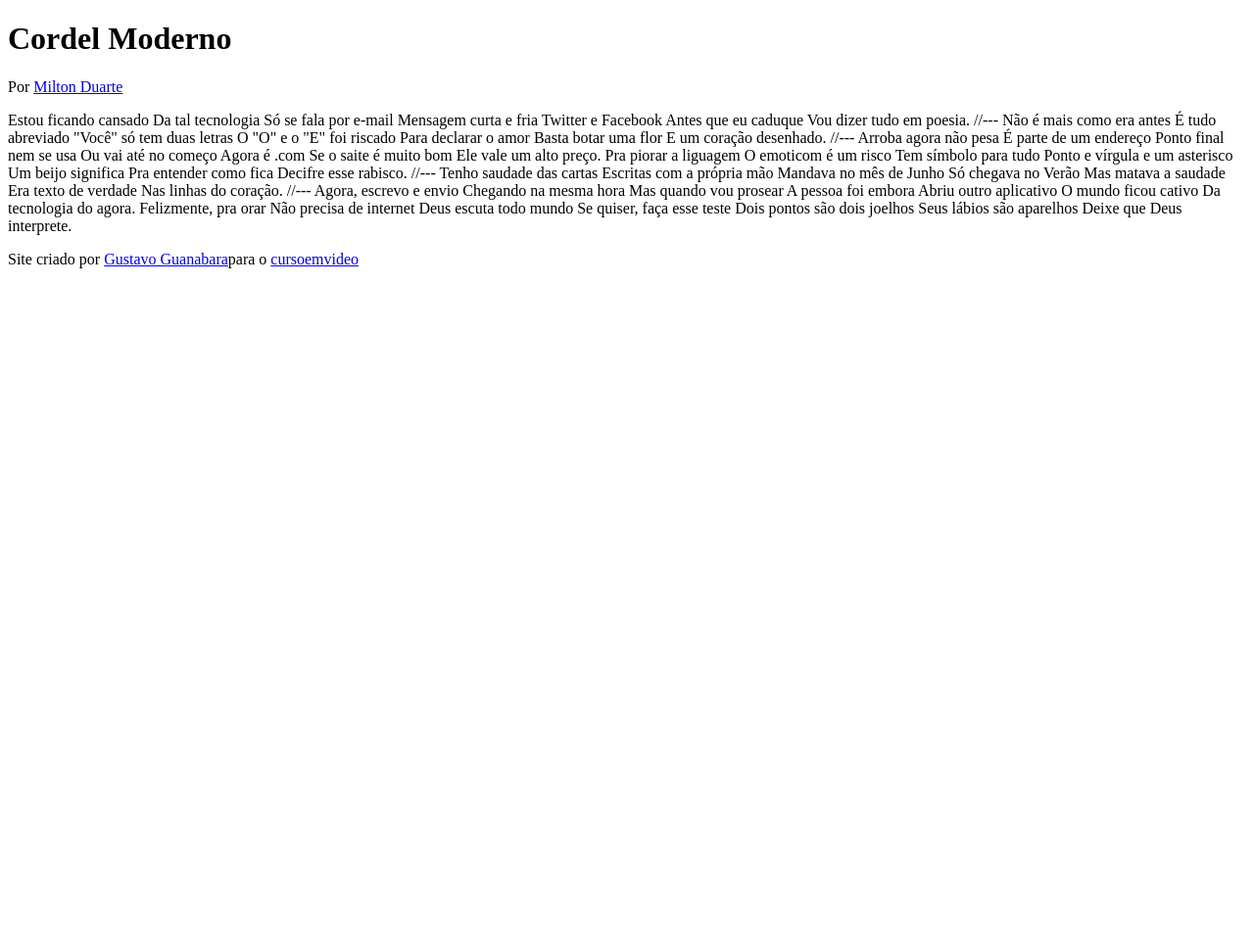
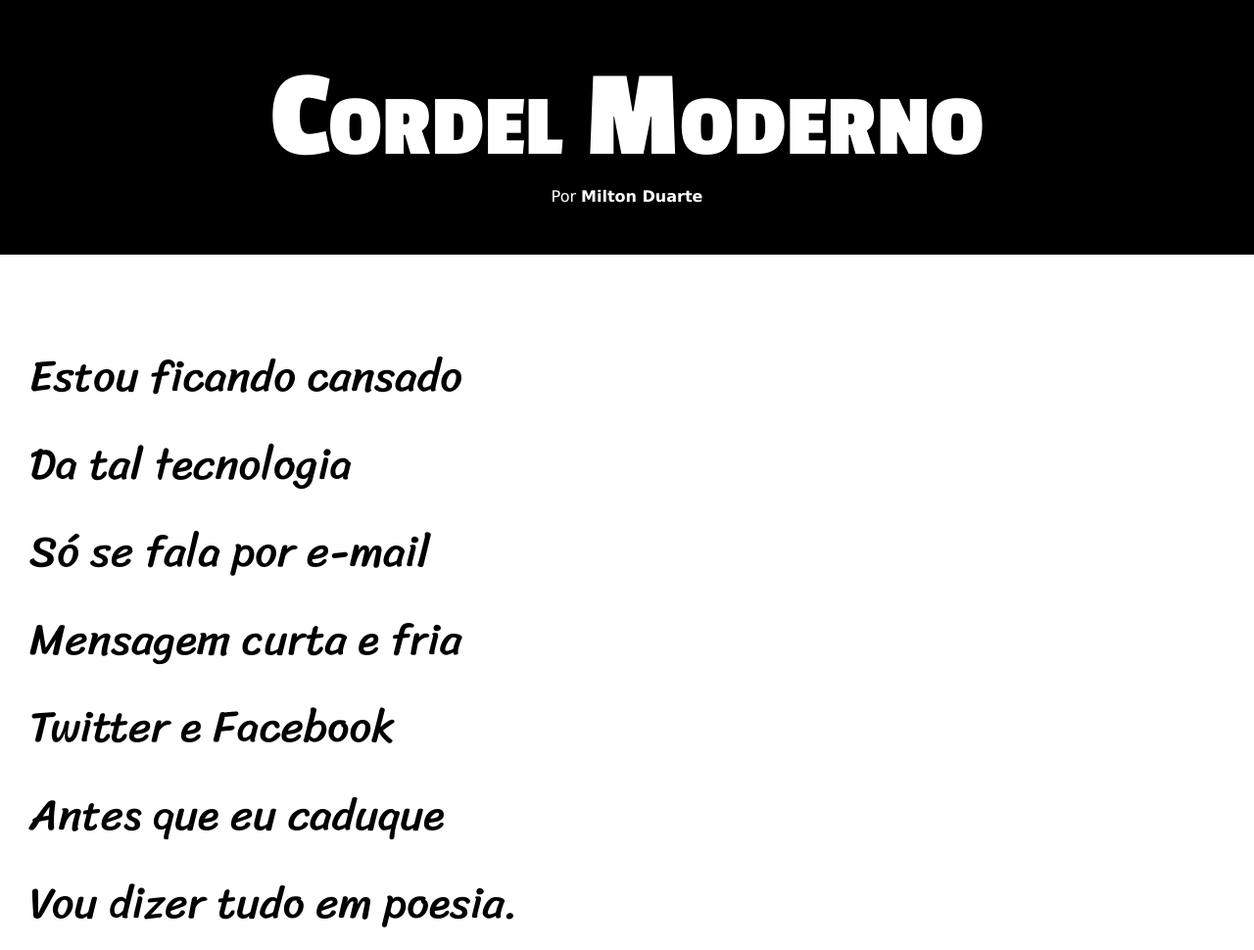
Before and after one commit to canholato/html-css, a plain HTML site: page desafios/d012/index.html in a window 1280 px wide. Shown: the top 970 px of the page at 98% size. Before the commit the page ends 800 px from the top, so only its background shows below. Drawn offline with Linux system fonts and the light colour scheme.

Commit message:
atualização do d012

```diff
--- /dev/null
+++ b/desafios/d012/estilo/style.css
@@ -0,0 +1,70 @@
+@charset "UTF-8";
+
+@import url('https://fonts.googleapis.com/css2? family= Passion+One:wght@400;700 & display=swap');
+
+@import url('https://fonts.googleapis.com/css2?family= Sriracha & display=swap');
+
+:root {
+    --fonte1: Verdana, Geneva, Tahoma, sans-serif;
+    --fonte2: 'Passion One', cursiva;
+    --fonte3: 'Sriracha', cursiva;
+}
+
+* {
+    margin: 0px;
+    padding: 0px;
+    font-size: 1em;
+}
+html, body {
+    min-height: 100vh;
+    background-color: darkgray;
+    font-family: var(--fonte1);
+}
+header {
+    background-color: black;
+    color: white;
+    text-align: center;
+}
+header > h1 {
+    padding-top: 50px;
+    font-variant: small-caps;
+    font-family: var(--fonte2);
+    font-size: 10vw;
+}
+header > p {
+    padding-bottom: 50px;
+}
+header a, footer a {
+    color: white;
+    text-decoration: none;
+    font-weight: bolder;
+}
+header a:hover, footer a:hover {
+    text-decoration: underline;
+}
+section {
+    padding-top: 10vh;
+    padding-bottom: 10vh;
+    line-height: 2em;
+    padding-left: 30px;
+    font-family: var(--fonte3);
+    font-size: 3.5vw;
+}
+section.normal {
+    background-color: white;
+    color: black;
+}
+section.imagem {
+    background-color: rgb(51, 51, 51);
+    color: white;
+}
+section.imagem > p {
+    display: inline-block;
+    background-color: rgba(0, 0, 0, 0.253);
+}
+footer {
+    background-color: black;
+    color: white;
+    text-align: center;
+    padding: 10px;
+}
--- a/desafios/d012/index.html
+++ b/desafios/d012/index.html
@@ -5,6 +5,7 @@
     <meta http-equiv="X-UA-Compatible" content="IE=edge">
     <meta name="viewport" content="width=device-width, initial-scale=1.0">
     <title>Cordel Moderno</title>
+    <link rel="stylesheet" href="estilo/style.css">
 </head>
 <body>
     <header>
@@ -16,69 +17,89 @@
         </p>
     </header>
 
-    Estou ficando cansado
-    Da tal tecnologia
-    Só se fala por e-mail
-    Mensagem curta e fria
-    Twitter e Facebook
-    Antes que eu caduque
+    <section class="normal">
+        <p>
+            Estou ficando cansado <br>
+            Da tal tecnologia <br>
+            Só se fala por e-mail <br>
+            Mensagem curta e fria <br>
+            Twitter e Facebook <br>
+            Antes que eu caduque <br>
             Vou dizer tudo em poesia.
+        </p>
+    </section>
 
-    //---
 
-    Não é mais como era antes
-    É tudo abreviado
-    "Você" só tem duas letras
-    O "O" e o "E" foi riscado
-    Para declarar o amor
-    Basta botar uma flor
+    <section class="imagem">
+        <p>
+            Não é mais como era antes <br>
+            É tudo abreviado <br>
+            "Você" só tem duas letras <br>
+            O "O" e o "E" foi riscado <br>
+            Para declarar o amor <br>
+            Basta botar uma flor <br>
             E um coração desenhado.
+        </p>
+    </section>
 
-    //---
 
-    Arroba agora não pesa
-    É parte de um endereço
-    Ponto final nem se usa
-    Ou vai até no começo
-    Agora é .com
-    Se o saite é muito bom
+    <section class="normal">
+        <p>
+            Arroba agora não pesa <br>
+            É parte de um endereço <br>
+            Ponto final nem se usa <br>
+            Ou vai até no começo <br>
+            Agora é .com <br>
+            Se o saite é muito bom <br>
             Ele vale um alto preço.
+        </p>
 
-    Pra piorar a liguagem
-    O emoticom é um risco
-    Tem símbolo para tudo
-    Ponto e vírgula e um asterisco
-    Um beijo significa
-    Pra entender como fica
+        <p>
+            Pra piorar a liguagem <br>
+            O emoticom é um risco <br>
+            Tem símbolo para tudo <br>
+            Ponto e vírgula e um asterisco <br>
+            Um beijo significa <br>
+            Pra entender como fica <br>
             Decifre esse rabisco.
+        </p>
+    </section>
 
-    //---
 
-    Tenho saudade das cartas
-    Escritas com a própria mão
-    Mandava no mês de Junho
-    Só chegava no Verão
-    Mas matava a saudade
-    Era texto de verdade
+    <section class="imagem">
+        <p>
+            Tenho saudade das cartas <br>
+            Escritas com a própria mão <br>
+            Mandava no mês de Junho <br>
+            Só chegava no Verão <br>
+            Mas matava a saudade <br>
+            Era texto de verdade <br>
             Nas linhas do coração.
+        </p>
+    </section>
 
-    //---
 
-    Agora, escrevo e envio
-    Chegando na mesma hora
-    Mas quando vou prosear
-    A pessoa foi embora
-    Abriu outro aplicativo
-    O mundo ficou cativo
+    <section class="normal">
+        <p>
+            Agora, escrevo e envio <br>
+            Chegando na mesma hora <br>
+            Mas quando vou prosear <br>
+            A pessoa foi embora <br>
+            Abriu outro aplicativo <br>
+            O mundo ficou cativo <br>
             Da tecnologia do agora.
+        </p>
 
-    Felizmente, pra orar
-    Não precisa de internet
-    Deus escuta todo mundo
-    Se quiser, faça esse teste
-    Dois pontos são dois joelhos
-    Seus lábios são aparelhos
+        <p>
+            Felizmente, pra orar <br>
+            Não precisa de internet <br>
+            Deus escuta todo mundo <br>
+            Se quiser, faça esse teste <br>
+            Dois pontos são dois joelhos <br>
+            Seus lábios são aparelhos <br>
             Deixe que Deus interprete.
+        </p>
+    </section>
 
     <footer>
         <p>Site criado por <a href="https://gustavoguanabara.github.io" target="_blank">Gustavo Guanabara</a>para o <a href="https://www.cursoemvideo.com" target="_blank">cursoemvideo</a></p>
```
Lines whose indentation alone changed are shown as unchanged.
